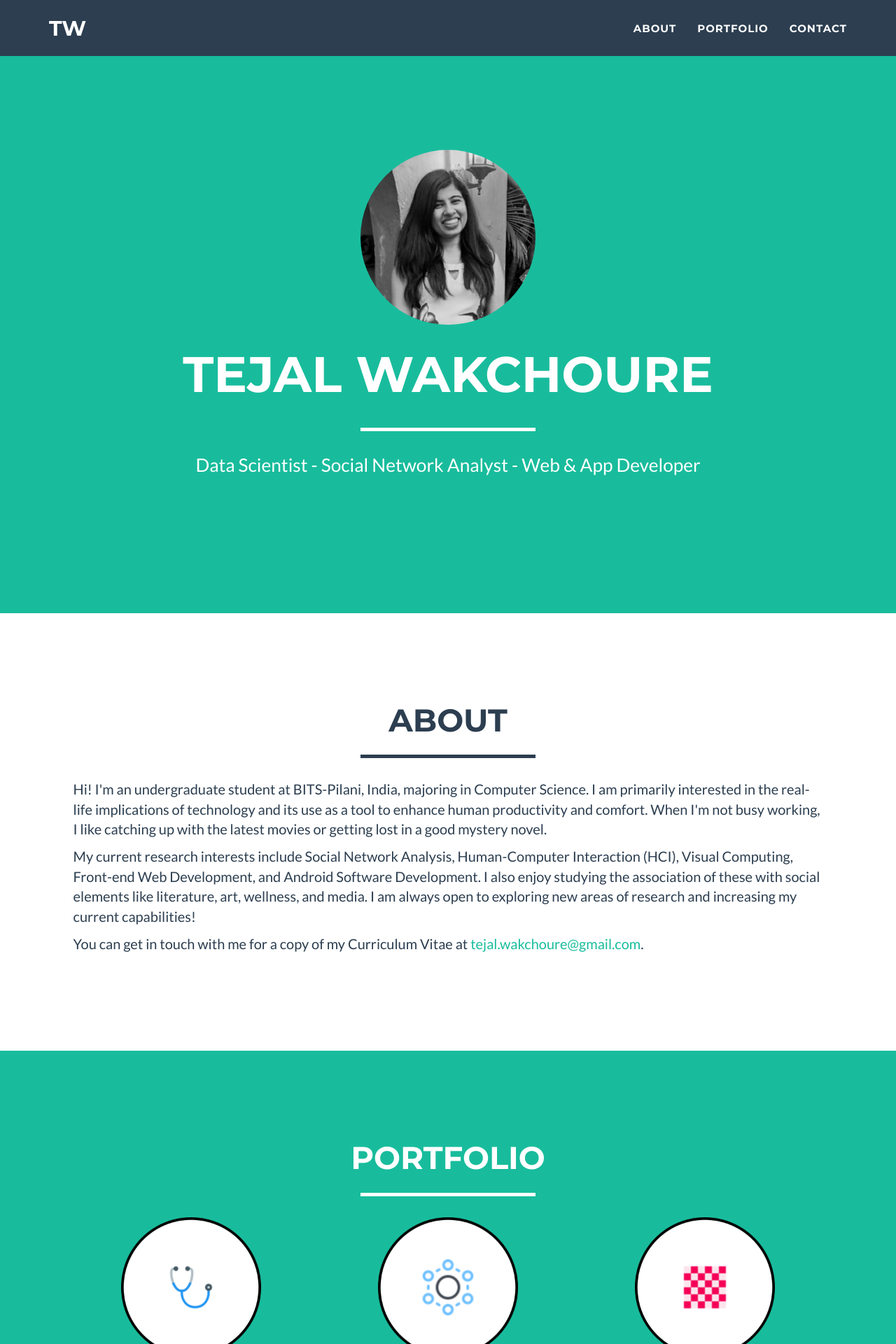
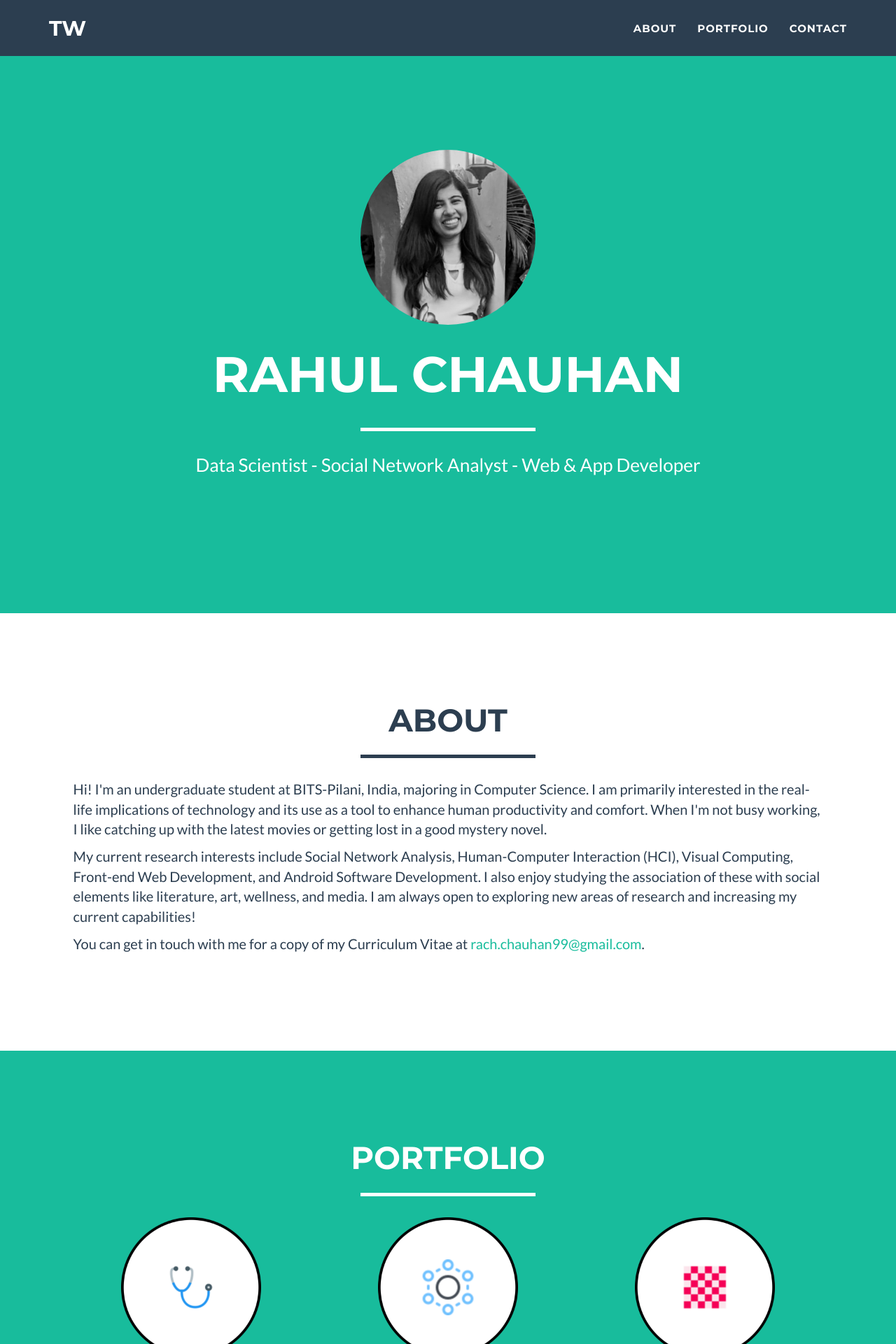
Before and after one commit to chauhansrahul/chauhansrahul.github.io, a Jekyll site: the page built from index.html, in a window 1280 px wide. Shown: the top 1920 px of the page at 70% size. Built offline with Jekyll 4.4.1, drawn with Linux system fonts in a browser that asks for light colours; nearby versions of some CDN libraries; some of the changed text lies outside the part shown.

Commit message:
Initial commit

```diff
--- a/_config.yml
+++ b/_config.yml
@@ -1,7 +1,7 @@
 # Site settings
-title: Tejal Wakchoure
-email: tejal.wakchoure@gmail.com
-url: https://tejalwakchoure.github.io
+title: Rahul Chauhan
+email: rach.chauhan99@gmail.com
+url: https://rahulchauhan.github.io
 description: "Personal Website"
 keywords: "your keywords, separated by commas"
 skills: "Data Scientist - Social Network Analyst - Web & App Developer"
@@ -40,10 +40,10 @@ footer:
 
 # Social networks usernames (many more available: google-plus, flickr, dribbble, pinterest, instagram, tumblr, linkedin, etc.)
 social:
-  - title: linkedin
-    url: http://linkedin.com/in/tejalw
+  #- title: linkedin
+  #  url: http://linkedin.com/in/tejalw
   - title: github
-    url: http://github.com/tejalwakchoure
+    url: http://github.com/chauhansrahul
 
 # Postal address (add as many lines as necessary)
 address:
--- a/_includes/about.html
+++ b/_includes/about.html
@@ -11,7 +11,7 @@
                 <div class="col-lg-12">
                  <p>Hi! I'm an undergraduate student at BITS-Pilani, India, majoring in Computer Science. I am primarily interested in the real-life implications of technology and its use as a tool to enhance human productivity and comfort. When I'm not busy working, I like catching up with the latest movies or getting lost in a good mystery novel.</p>
                   <p>My current research interests include Social Network Analysis, Human-Computer Interaction (HCI), Visual Computing, Front-end Web Development, and Android Software Development. I also enjoy studying the association of these with social elements like literature, art, wellness, and media. I am always open to exploring new areas of research and increasing my current capabilities!</p>
-                 <p>You can get in touch with me for a copy of my Curriculum Vitae at <a href="mailto:tejal.wakchoure@gmail.com">tejal.wakchoure@gmail.com</a>.</p>
+                 <p>You can get in touch with me for a copy of my Curriculum Vitae at <a href="mailto:rach.chauhan99@gmail.com">rach.chauhan99@gmail.com</a>.</p>
              </div>
             </div>
         </div>
--- a/_includes/contact.html
+++ b/_includes/contact.html
@@ -9,7 +9,7 @@
 		</div>
 		<div class="row">
 			<div class="col-lg-12 text-center">
-				<p><a href="mailto:tejal.wakchoure@gmail.com">tejal.wakchoure@gmail.com</a></p>
+				<p><a href="mailto:rach.chauhan99@gmail.com">rach.chauhan99@gmail.com</a></p>
 				<p><a style="padding-right:15px;" href="https://linkedin.com/in/tejalw"><i class="fa fa-linkedin fa-3x"  aria-hidden="true"></i></a>
 				<a style="padding-left:15px;" href="https://github.com/tejalwakchoure"><i class="fa fa-github fa-3x"  aria-hidden="true"></i></a></p>
 			</div>
```
